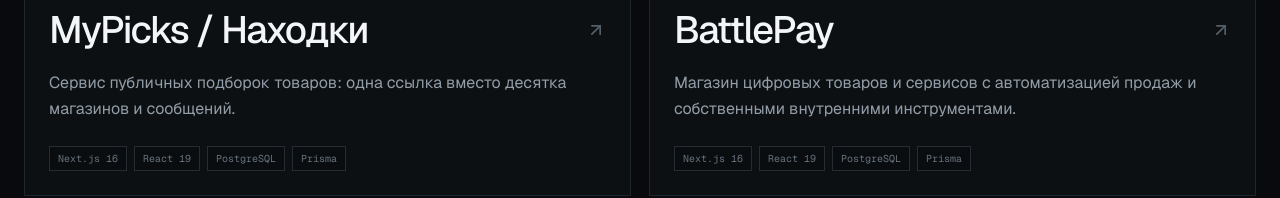
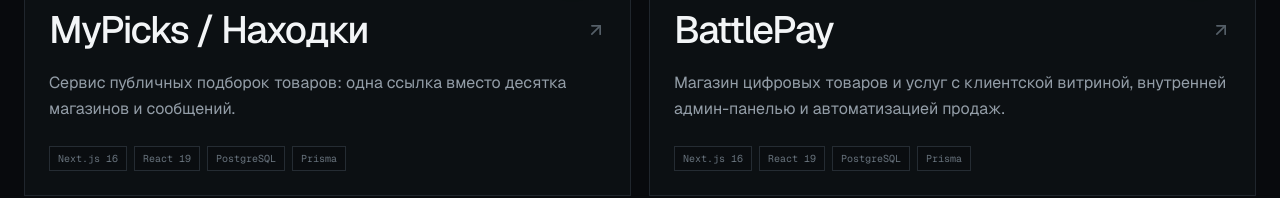
Before and after one commit to nozloy/portfolio, a React (Vite) app: page / in a window 1280 px wide. Shown: the part 1473-1671 px from the top of the page. Built offline with nearby package versions, Linux system fonts and the light colour scheme.

Commit message:
Expand BattlePay portfolio case

```diff
--- a/src/data/projects.ts
+++ b/src/data/projects.ts
@@ -24,11 +24,21 @@
   },
   {
     id: 'battlepay', number: '02', title: 'BattlePay', type: 'E-commerce · Automation', status: 'live',
-    description: 'Магазин цифровых товаров и сервисов с автоматизацией продаж и собственными внутренними инструментами.',
-    details: 'Развитие продукта от витрины до внутренней инфраструктуры: каталог, заказы, выдача цифровых товаров, администрирование, новости и сервисные модули.',
-    features: ['Автовыдача товаров', 'Админ-панель', 'Контент и SEO', 'Внутренние сервисы'],
+    description: 'Магазин цифровых товаров и услуг с клиентской витриной, внутренней админ-панелью и автоматизацией продаж.',
+    details: `BattlePay — это не просто интернет-магазин, а полноценный продукт вокруг продажи цифровых товаров и услуг для аудитории World of Warcraft. Снаружи это удобная витрина с акцентом на понятный каталог, быстрый поиск, баннеры, карточки товаров, новостной блок и посадочные страницы под SEO. Пользователь может быстро найти нужную услугу, выбрать вариант, перейти к оформлению заказа и взаимодействовать с площадкой как с обычным современным e-commerce сервисом, а не как с набором разрозненных страниц.
+
+Внутри проект гораздо глубже. Для BattlePay я развивал административную часть, через которую управляются пользователи, группы каталога, товары, теги, варианты, медиаматериалы, баннеры, статьи, отзывы, способы оплаты и параметры ценообразования. В панели есть отдельные разделы для заказов, кодовых товаров, аудита действий, фраз хедера, визуальных тем карточек и других служебных сущностей. Это позволяет не только публиковать ассортимент, но и поддерживать ежедневную операционную работу без ручного хаоса.
+
+Отдельная сильная сторона проекта — автоматизация продажи кодовых и цифровых позиций. Система учитывает пул кодов, резервы и выданные позиции, что даёт возможность безопасно автоматизировать выдачу товара после покупки, контролировать остатки и не терять управляемость даже при росте ассортимента. Параллельно развиваются коммуникационные инструменты: чаты с пользователями по заказам, новости, контентные разделы и вспомогательные внутренние сервисы.
+
+С технической точки зрения BattlePay — это продукт, где важны не только интерфейсы, но и связность бизнес-логики: каталог должен быть гибким, админка — быстрой в ежедневной работе, а контент и структура сайта — полезными для продвижения. Поэтому в проекте сочетаются e-commerce, CMS-подход, внутренняя CRM-логика и инструменты поддержки. Итог — живой сервис, который одновременно работает как магазин для клиента и как удобная система управления для владельца проекта. Это хороший пример проекта, где я занимался не отдельной страницей, а развитием всей системы целиком: от пользовательского опыта на витрине до внутренних процессов, влияющих на продажи, сопровождение и масштабирование.`,
+    features: ['Клиентская витрина', 'Автовыдача кодов', 'Новости и SEO', 'Админ-панель и операционные модули'],
     stack: ['Next.js 16', 'React 19', 'PostgreSQL', 'Prisma', 'S3', 'WebSocket'],
-    url: 'https://battlepay.ru', images: [{ src: '/cases/battlepay.webp', alt: 'BattlePay — административные интерфейсы' }],
+    url: 'https://battlepay.ru',
+    images: [
+      { src: '/cases/battlepay-storefront.png', alt: 'BattlePay — главная страница магазина' },
+      { src: '/cases/battlepay-admin.png', alt: 'BattlePay — административная панель управления' },
+    ],
   },
   {
     id: 'glavsiz', number: '03', title: 'ГлавСИЗ', type: 'B2B · E-commerce', status: 'live',
```
